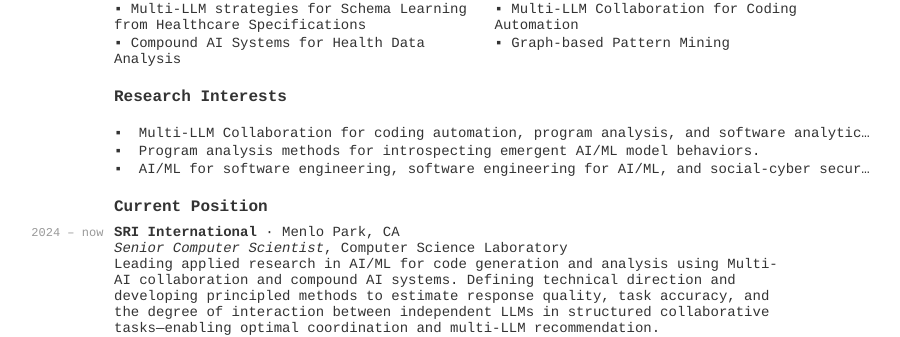
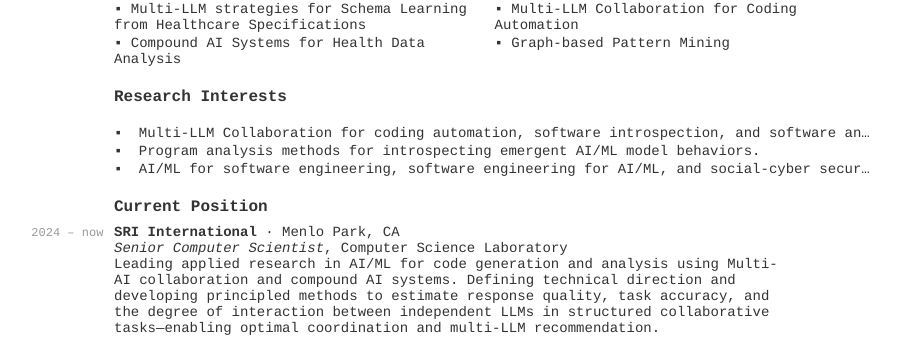
Before and after one commit to hsanchez/hsanchez.github.io, a Jekyll site: the page built from posts/notes/_posts/2017-02-01-cv.md, in a window 1280 px wide and 900 px high, scrolled down 474 px. Shown: the part 135-472 px from the top of the window, without its empty margins (196-1096 px from the left). Built offline with Jekyll 4.4.1, drawn with Linux system fonts in a browser that asks for light colours.

Commit message:
Another minor change

```diff
--- a/posts/notes/_posts/2017-02-01-cv.md
+++ b/posts/notes/_posts/2017-02-01-cv.md
@@ -121,7 +121,7 @@ hidden: true
   <div class="heading" id="research-interests">Research Interests</div>
   <div class="entry">
     <div class="research-interests">
-        <div>Multi-LLM Collaboration for coding automation, program analysis, and software analytics.</div>
+        <div>Multi-LLM Collaboration for coding automation, software introspection, and software analytics.</div>
         <div>Program analysis methods for introspecting emergent AI/ML model behaviors.</div>
         <div>AI/ML for software engineering, software engineering for AI/ML, and social-cyber security.</div>
     </div>
```
